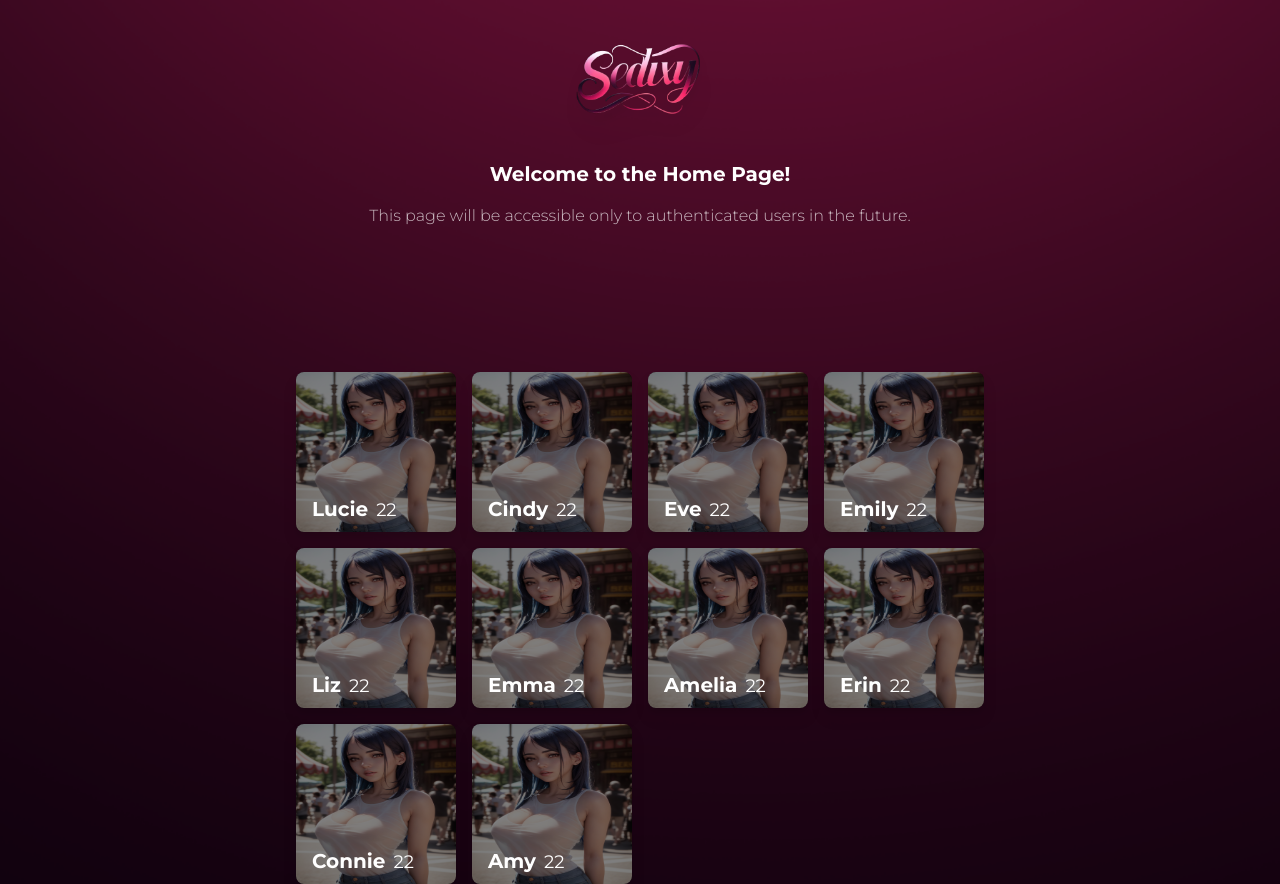
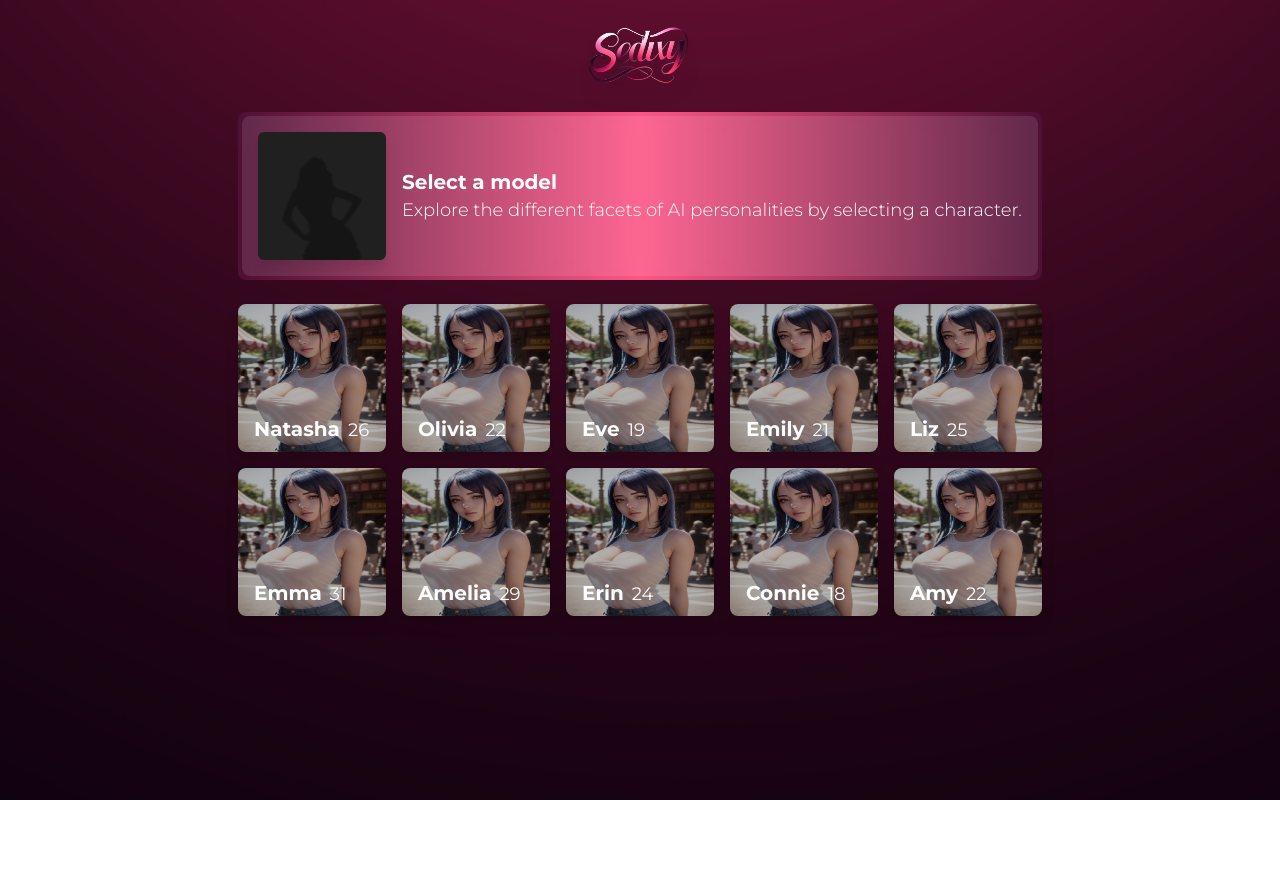
Before and after one commit to ScottAdamson26/seduxy, a React (Create React App) app: page /home in a window 1280 px wide. After the commit the page ends 800 px from the top, so only its background shows below. Built offline with nearby package versions, Linux system fonts and the light colour scheme; no server answers.

Commit message:
updated home UI

```diff
--- a/src/components/HomePage.js
+++ b/src/components/HomePage.js
@@ -1,61 +1,61 @@
 import React, { useState } from 'react';
 import userProfiles from './UserProfileData';
+import defaultImage from './images/anon.png';
 
 const HomePage = () => {
-    // State to keep track of the selected profile ID
 	const [selectedProfileId, setSelectedProfileId] = useState(null);
 
-    // Find the selected user profile from the userProfiles array
-    const selectedUserProfile = userProfiles.find(user => user.id === selectedProfileId);
+	const displayedUserProfile = selectedProfileId
+		? userProfiles.find((user) => user.id === selectedProfileId)
+		: {
+				imageUrl: defaultImage,
+				name: 'Select a model',
+				bio: 'Explore the different facets of AI personalities by selecting a character.',
+				age: '',
+		  };
 
-    // Function to handle profile selection
 	const handleProfileClick = (id) => {
-        // Toggle selection: If the same ID is clicked, deselect, otherwise select the new ID
 		if (selectedProfileId === id) {
-            setSelectedProfileId(null); // Deselect
+			setSelectedProfileId(null);
 		} else {
-            setSelectedProfileId(id); // Select
+			setSelectedProfileId(id);
 		}
 	};
 
 	return (
-        <div className="flex flex-col items-center min-h-screen text-white font-montserrat m-0 p-0">
-            <div className="w-full flex justify-center m-0 p-0">
-                <img src="/seduxy.webp" alt="Seduxy Logo" className="w-40 drop-shadow-xl m-10" />
+		<div className="flex flex-col items-center min-h-screen text-white font-montserrat m-0 p-0 max-w-6xl mx-auto">
+			<div className="flex justify-center w-full m-0 p-0 m-6">
+				<img src="/seduxy.webp" alt="Seduxy Logo" className="w-32 drop-shadow-xl" />
 			</div>
-            {
-                selectedProfileId ? (
-                    <div className="text-center">
+            <div className="rounded-lg bg-gradient-to-r from-custom-pink via-custom-red to-custom-yellow p-1 mb-6">
+				<div className="flex items-center rounded-lg bg-white mx-auto p-4 w-full bg-opacity-10 backdrop-blur">
 					<img
-                            src={selectedUserProfile.imageUrl}
-                            alt={selectedUserProfile.name}
-                            className="w-40 h-40 rounded-full mx-auto"
+						src={displayedUserProfile.imageUrl}
+						alt="Profile"
+						className="w-40 h-40 md:w-32 md:h-32 rounded-md mr-4 drop-shadow-xl"
 					/>
-                        <h2 className="font-bold text-xl mt-4">{selectedUserProfile.name}</h2>
+					<div className="text-left">
+						<h2 className="font-bold text-xl">{displayedUserProfile.name}</h2>
+						{displayedUserProfile.age && <p className="text-lg">Age: {displayedUserProfile.age}</p>}
+						<p className="font-light text-lg ">{displayedUserProfile.bio}</p>
 					</div>
-                ) : (
-                    <>
-                        <h1 className="font-bold text-xl mb-4 text-center">Welcome to the Home Page!</h1>
-                        <p className="font-light opacity-70 mb-20 text-center">
-                            This page will be accessible only to authenticated users in the future.
-                        </p>
-                    </>
-                )
-            }
-
-            <div className="mt-16 grid grid-cols-1 sm:grid-cols-2 md:grid-cols-3 lg:grid-cols-4 gap-4">
+				</div>
+			</div>
+			<div className="grid grid-cols-2 sm:grid-cols-3 md:grid-cols-4 lg:grid-cols-5 gap-4 w-full">
 				{userProfiles.map((user) => (
 					<div
 						key={user.id}
-                        className={`user-profile relative bg-black rounded-lg w-40 h-40 cursor-pointer drop-shadow-lg ${selectedProfileId === user.id ? 'outline outline-4 outline-[#C91C66]' : ''}`}
+						className={`user-profile relative bg-black rounded-lg cursor-pointer drop-shadow-lg ${
+							selectedProfileId === user.id ? 'outline outline-4 outline-[#C91C66]' : ''
+						}`}
 						onClick={() => handleProfileClick(user.id)}
+						style={{ aspectRatio: '1 / 1' }}
 					>
 						<img
 							src={user.imageUrl}
 							alt={user.name}
-                            className="w-full h-full rounded-lg absolute top-0 left-0 z-0 opacity-50"
+							className="w-full h-full rounded-lg absolute top-0 left-0 z-0 opacity-70"
 						/>
-
 						<div className="absolute bottom-0 left-0 z-10 flex items-baseline m-0 ml-4 mb-2">
 							<h2 className="text-xl font-bold m-0 mr-2">{user.name}</h2>
 							<p className="text-lg m-0">{user.age}</p>
--- a/src/components/UserProfileData.js
+++ b/src/components/UserProfileData.js
@@ -2,17 +2,16 @@
 import lucieImage from './images/lucie.jpg';
 
 const userProfiles = [
-  { id: 1, name: 'Lucie', age: 22, imageUrl: lucieImage },
-  { id: 2, name: 'Cindy', age: 22, imageUrl: lucieImage },
-  { id: 3, name: 'Eve', age: 22, imageUrl: lucieImage },
-  { id: 4, name: 'Emily', age: 22, imageUrl: lucieImage },
-  { id: 5, name: 'Liz', age: 22, imageUrl: lucieImage },
-  { id: 6, name: 'Emma', age: 22, imageUrl: lucieImage },
-  { id: 7, name: 'Amelia', age: 22, imageUrl: lucieImage },
-  { id: 8, name: 'Erin', age: 22, imageUrl: lucieImage },
-  { id: 9, name: 'Connie', age: 22, imageUrl: lucieImage },
-  { id: 10, name: 'Amy', age: 22, imageUrl: lucieImage },
-
+  { id: 1, name: 'Natasha', age: 26, imageUrl: lucieImage, bio: 'Natasha thrives in creative chaos, a visionary artist who paints her dreams.' },
+  { id: 2, name: 'Olivia', age: 22, imageUrl: lucieImage, bio: 'Olivia, a tech enthusiast, explores the digital world with boundless curiosity.' },
+  { id: 3, name: 'Eve', age: 19, imageUrl: lucieImage, bio: 'Eve is a budding poet, finding beauty in the mundane, turning it into verse.' },
+  { id: 4, name: 'Emily', age: 21, imageUrl: lucieImage, bio: 'Emily, an aspiring chef, blends tradition and innovation in her delightful dishes.' },
+  { id: 5, name: 'Liz', age: 25, imageUrl: lucieImage, bio: 'Liz, a spirited activist, passionately advocates for environmental conservation.' },
+  { id: 6, name: 'Emma', age: 31, imageUrl: lucieImage, bio: 'Emma, a dedicated nurse, provides care with compassion and resilience.' },
+  { id: 7, name: 'Amelia', age: 29, imageUrl: lucieImage, bio: 'Amelia, an adventurous traveler, seeks the stories hidden in uncharted lands.' },
+  { id: 8, name: 'Erin', age: 24, imageUrl: lucieImage, bio: 'Erin, a gifted musician, expresses her soul through the strings of her violin.' },
+  { id: 9, name: 'Connie', age: 18, imageUrl: lucieImage, bio: 'Connie, a fearless skateboarder, rides the edge between adrenaline and freedom.' },
+  { id: 10, name: 'Amy', age: 22, imageUrl: lucieImage, bio: 'Amy, a keen astronomer, gazes at the stars, dreaming of distant worlds.' },
 ];
 
 export default userProfiles;
--- a/tailwind.config.js
+++ b/tailwind.config.js
@@ -8,6 +8,11 @@ module.exports = {
       fontFamily: {
         'montserrat': ['Montserrat', 'sans-serif'],
       },
+      colors: {
+        'custom-pink': '#4e1035', // Example custom color
+        'custom-red': '#fe5686',  // Example custom color
+        'custom-yellow': '#4e1035' // Example custom color
+      },
     },
   },
   plugins: [],
```
Also changed, not shown: src/components/images/anon.png (added). Lines whose indentation alone changed are shown as unchanged.
